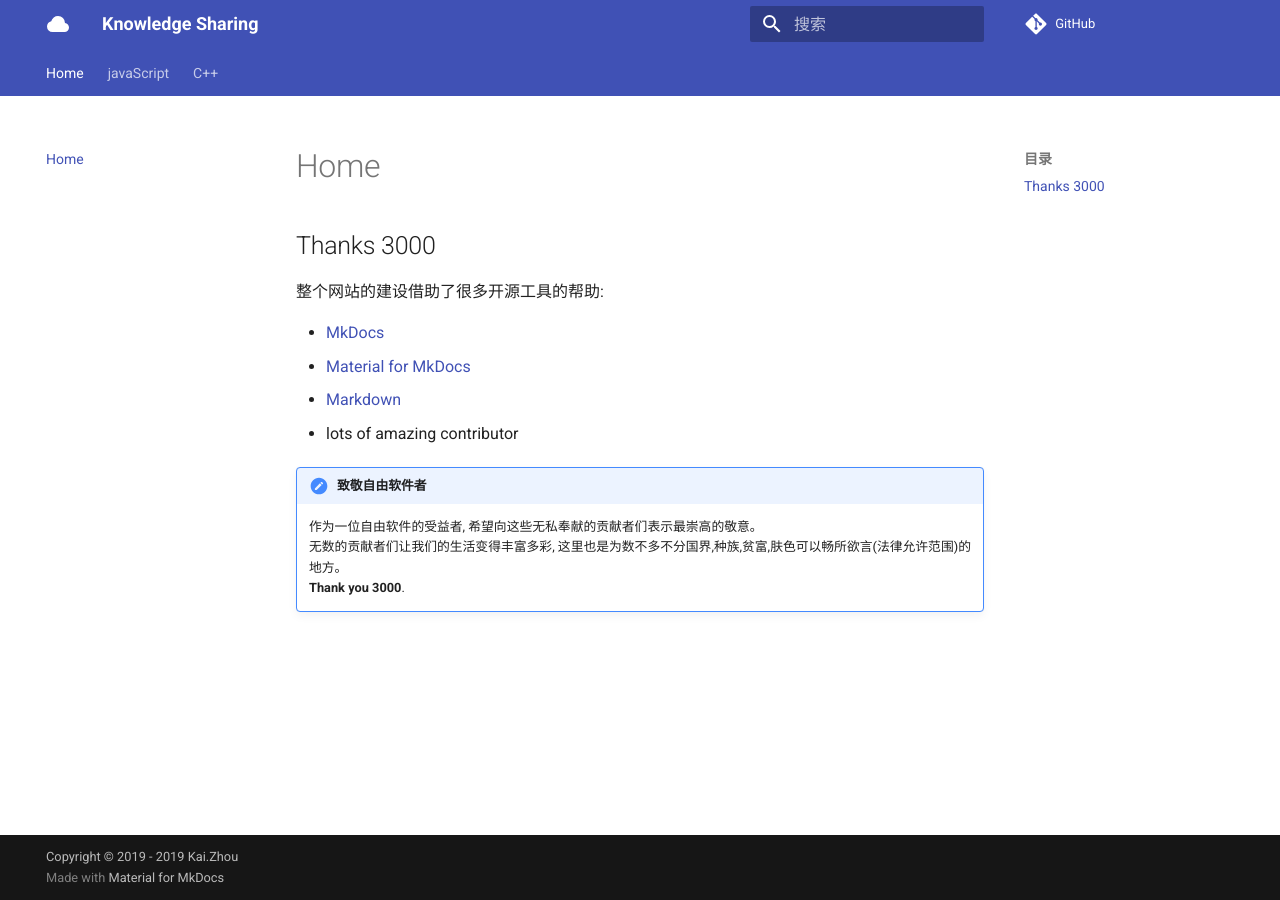
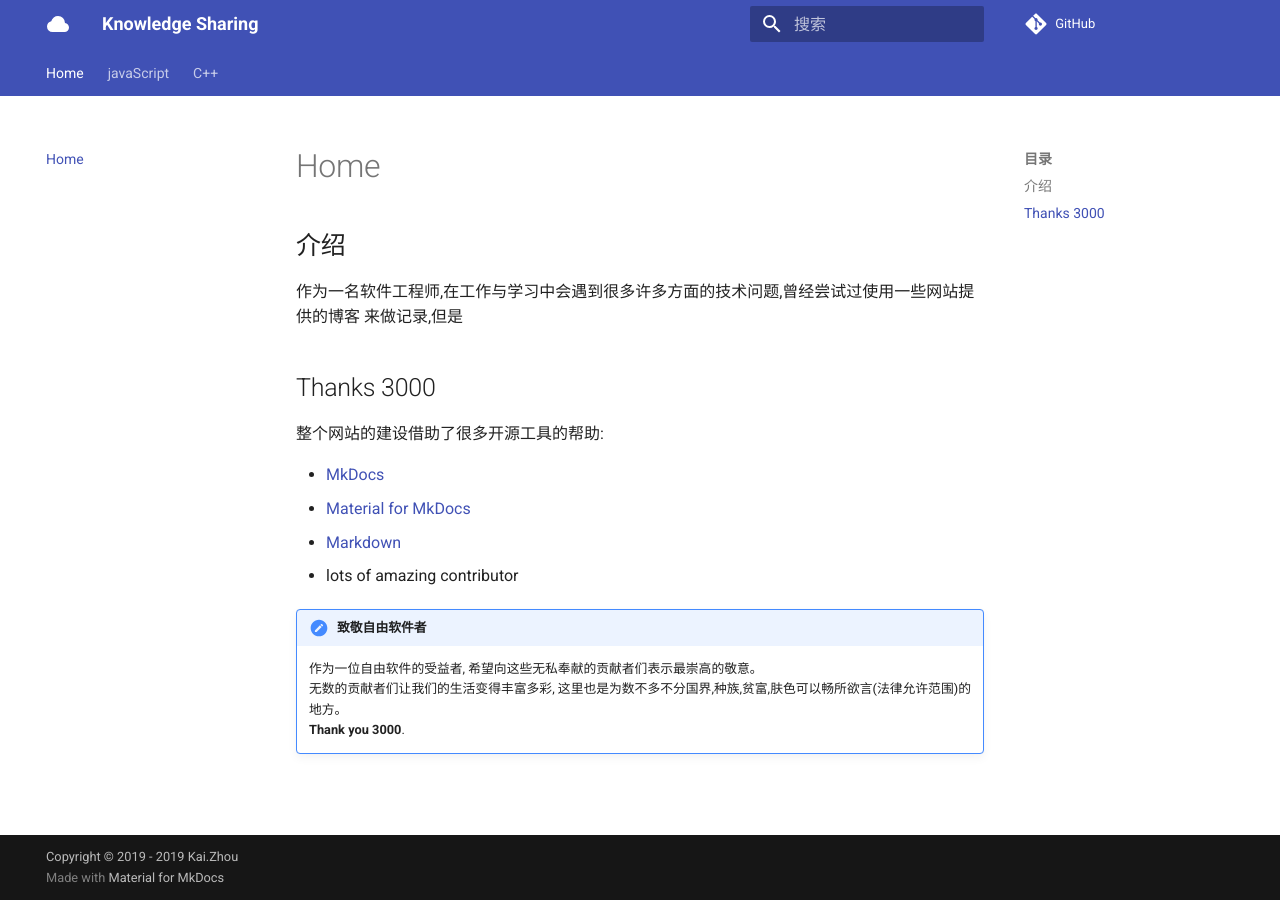
Before and after one commit to zhoukaidev/ks_blog, an MkDocs documentation site: the page built from docs/index.md, in a window 1280 px wide. Built offline with MkDocs 1.6.1 and Material for MkDocs 9.7.7, drawn with Linux system fonts in a browser that asks for light colours; comment, search, counter and statistics services are not loaded.

Commit message:
Improve index.md

```diff
--- a/docs/index.md
+++ b/docs/index.md
@@ -1,3 +1,7 @@
+## 介绍
+
+作为一名软件工程师,在工作与学习中会遇到很多许多方面的技术问题,曾经尝试过使用一些网站提供的博客
+来做记录,但是
 ## Thanks 3000
 
 整个网站的建设借助了很多开源工具的帮助:
```
